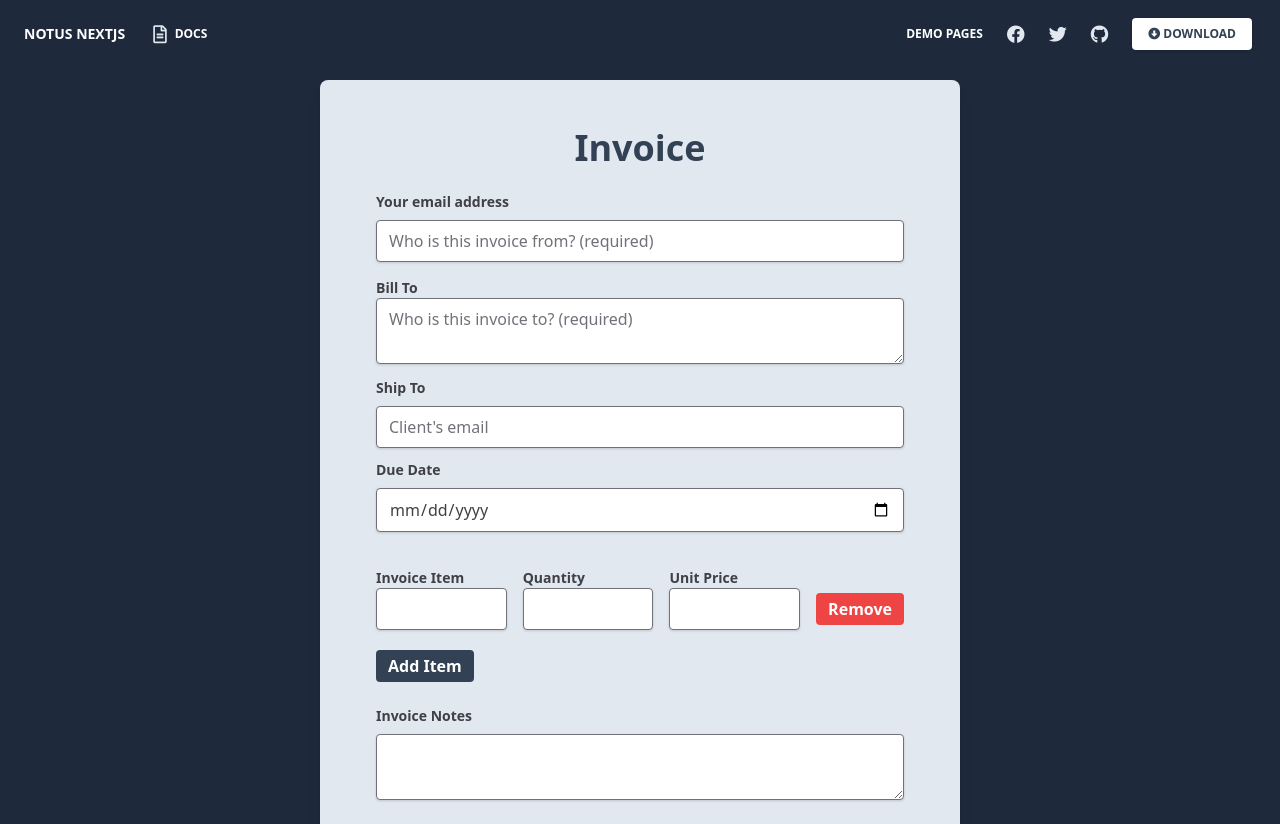
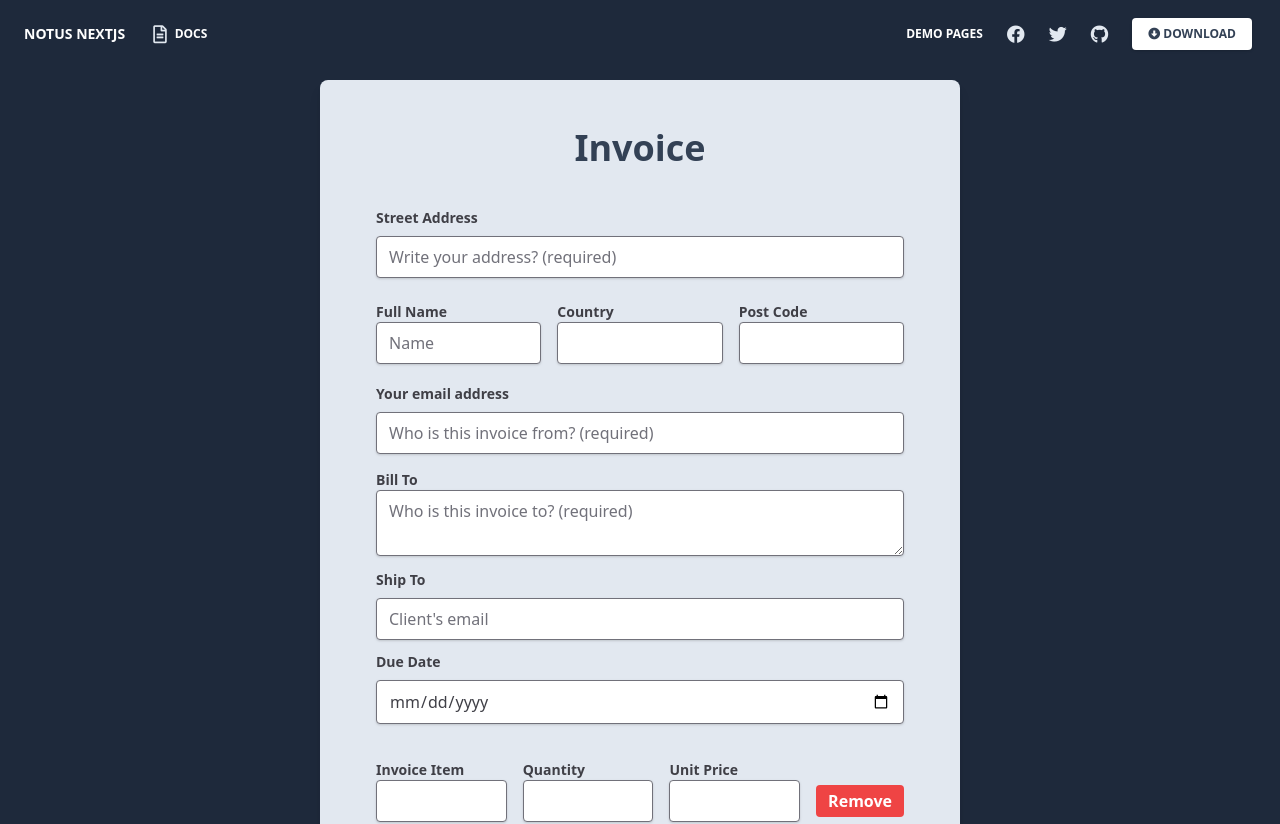
Before and after one commit to codewithaltin/banking-management-web-app, a Next.js app: page /auth/invoice_details in a window 1280 px wide. Shown: the top 824 px of the page. Built offline with nearby package versions, Linux system fonts and the light colour scheme.

Commit message:
input field added

```diff
--- a/pages/auth/invoice_details.js
+++ b/pages/auth/invoice_details.js
@@ -41,7 +41,59 @@
                                                     Invoice
                                                 </h4>
                                             </div>
-                                            <div className="py-2">
+                                            <div className="pt-6">
+                                                <label
+                                                    className="block text-gray-700 text-sm font-bold mb-2"
+                                                    htmlFor="sender"
+                                                >
+                                                    Street Address
+                                                </label>
+                                                <input
+                                                    className="mb-4 shadow appearance-none border rounded w-full py-2 px-3 text-gray-700 leading-tight focus:outline-none focus:shadow-outline"
+                                                    id="address"
+                                                    name="address"
+                                                    type="text"
+                                                    required
+                                                    placeholder="Write your address? (required)"
+                                                />
+                                            </div>
+                                            <div
+                                                className="flex justify-center items-center space-x-4 pt-2"
+                                            >
+                                                <label
+                                                    className="block text-gray-700 text-sm font-bold mb-2 w-full mr-5"
+                                                >
+                                                    Full Name
+                                                    <input
+                                                        className="shadow appearance-none border rounded w-full py-2 px-3 text-gray-700 mb-3 leading-tight focus:outline-none focus:shadow-outline"
+                                                        name="name"
+                                                        type="text"
+                                                        required
+                                                        placeholder="Name"
+                                                    />
+                                                </label>
+                                                <label
+                                                    className="block text-gray-700 text-sm font-bold mb-2 w-full mr-5"
+                                                >
+                                                    Country
+                                                    <input
+                                                        className="shadow appearance-none border rounded w-full py-2 px-3 text-gray-700 mb-3 leading-tight focus:outline-none focus:shadow-outline"
+                                                        name="country"
+                                                        type="text"
+                                                    />
+                                                </label>
+                                                <label
+                                                    className="block text-gray-700 text-sm font-bold mb-2 w-full  mr-5"
+                                                >
+                                                    Post Code
+                                                    <input
+                                                        className="shadow appearance-none border rounded w-full py-2 px-3 text-gray-700 mb-3 leading-tight focus:outline-none focus:shadow-outline"
+                                                        name="postCode"
+                                                        type="number"
+                                                    />
+                                                </label>
+                                            </div>
+                                            <div className="pb-2">
                                                 <label
                                                     className="block text-gray-700 text-sm font-bold mb-2"
                                                     htmlFor="sender"
```
